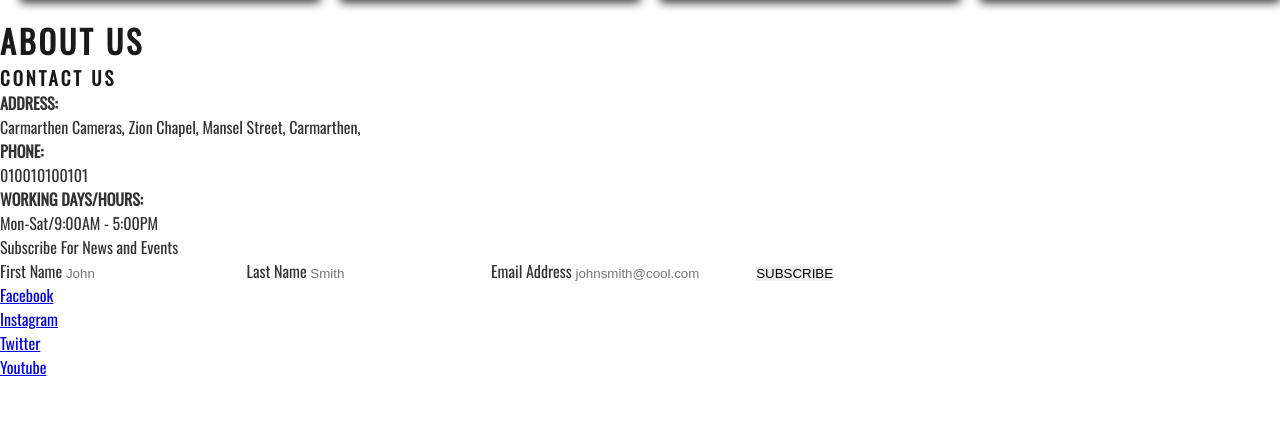
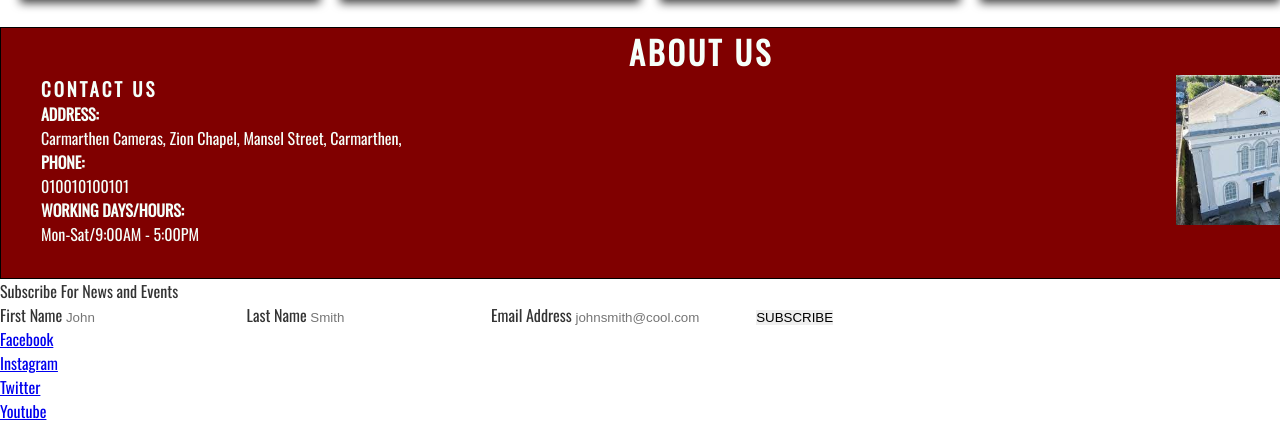
Before and after one commit to Code-Institute-Submissions/pzangelo-CodeInstituteProject1_AprResub, a plain HTML site: page index.html in a window 1280 px wide. Shown: the part 1756-2179 px from the top of the page. Before the commit the page ends 2135 px from the top, so only its background shows below. Drawn offline with nearby package versions, Linux system fonts and the light colour scheme.

Commit message:
add the about us section styling

```diff
--- a/assets/css/style.css
+++ b/assets/css/style.css
@@ -231,3 +231,39 @@ text-align: center;
     background-size: cover;
     filter: drop-shadow(10px 10px 5px #404040);
 }
+
+
+  /*about us section */
+
+  .about-us {
+    height: 250px;
+    width: 1400px;
+    border: 1px solid black;
+    margin-top: 10px;
+    background-color: maroon;
+}
+
+   .aboutus-title {
+       font-size: 200%;
+       text-align: center;
+       color: mintcream;
+   }
+
+   .contact-us{
+       color: mintcream;
+       text-align: left;
+       margin-left: 40px;
+   }
+
+   .contact-us h3 {
+       color: mintcream;
+   }
+
+.carmarthen {
+    height: 150px;
+    width: 150px;
+    background: url('../images/carmarthen\ camera\ centre.jpg') no-repeat center center;
+    background-size: cover;
+    float: right;
+    margin-right:75px;
+}
```
